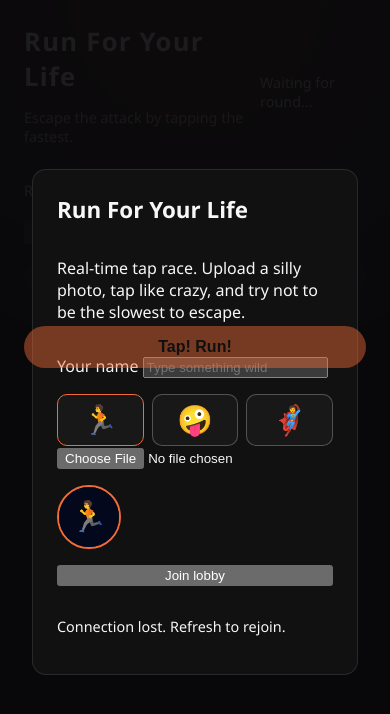
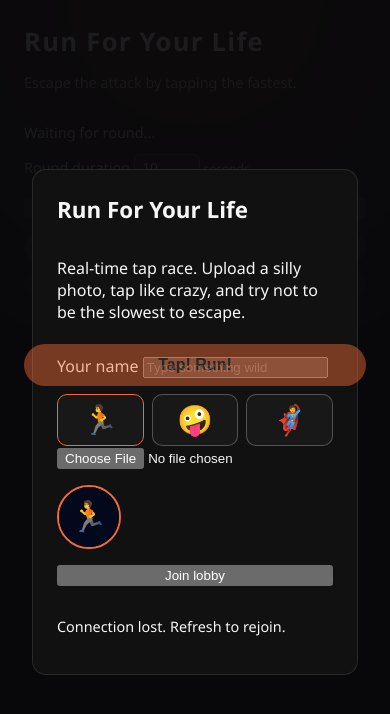
Before and after one commit to assafco22Git/timingiseverything, a website: page public/index.html in a window 390 px wide. Drawn offline with Linux system fonts and the light colour scheme.

Commit message:
Improve mobile layout

```diff
--- a/public/styles.css
+++ b/public/styles.css
@@ -21,6 +21,7 @@ body {
   display: flex;
   justify-content: center;
   align-items: stretch;
+  padding: 1rem;
 }
 
 main {
@@ -31,6 +32,7 @@ main {
   gap: 1rem;
   max-width: 1200px;
   width: 100%;
+  min-width: 0;
 }
 
 header {
@@ -125,6 +127,10 @@ header .tagline {
   gap: 1rem;
 }
 
+.controls button {
+  flex-shrink: 0;
+}
+
 .controls label {
   font-size: 0.9rem;
   color: rgba(255, 255, 255, 0.8);
@@ -165,6 +171,10 @@ header .tagline {
   display: grid;
   grid-template-columns: repeat(auto-fit, minmax(160px, 1fr));
   gap: 0.75rem;
+}
+
+.result-card {
+  transition: transform 0.2s ease, opacity 0.2s ease;
 }
 
 .score-card {
@@ -310,3 +320,39 @@ header .tagline {
     width: 100%;
   }
 }
+
+@media (max-width: 600px) {
+  body {
+    padding: 0.5rem;
+  }
+
+  main {
+    padding: 1rem;
+    gap: 0.75rem;
+  }
+
+  header {
+    flex-direction: column;
+    align-items: flex-start;
+  }
+
+  .controls {
+    flex-direction: column;
+    align-items: stretch;
+  }
+
+  .controls button,
+  .controls label {
+    width: 100%;
+  }
+
+  .track-board,
+  .scoreboard,
+  .result-card {
+    padding: 0.75rem;
+  }
+
+  .result-card {
+    margin-top: 0.5rem;
+  }
+}
```
